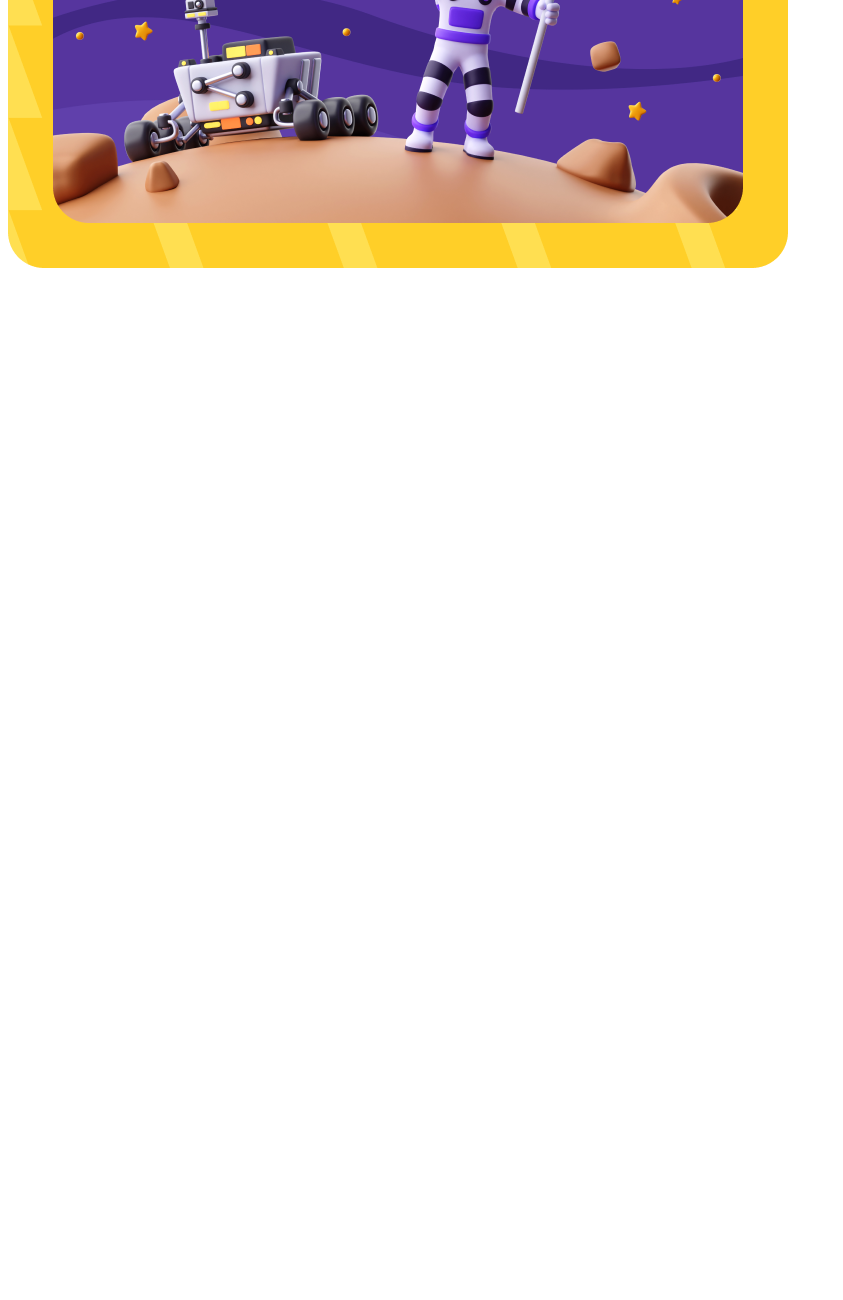
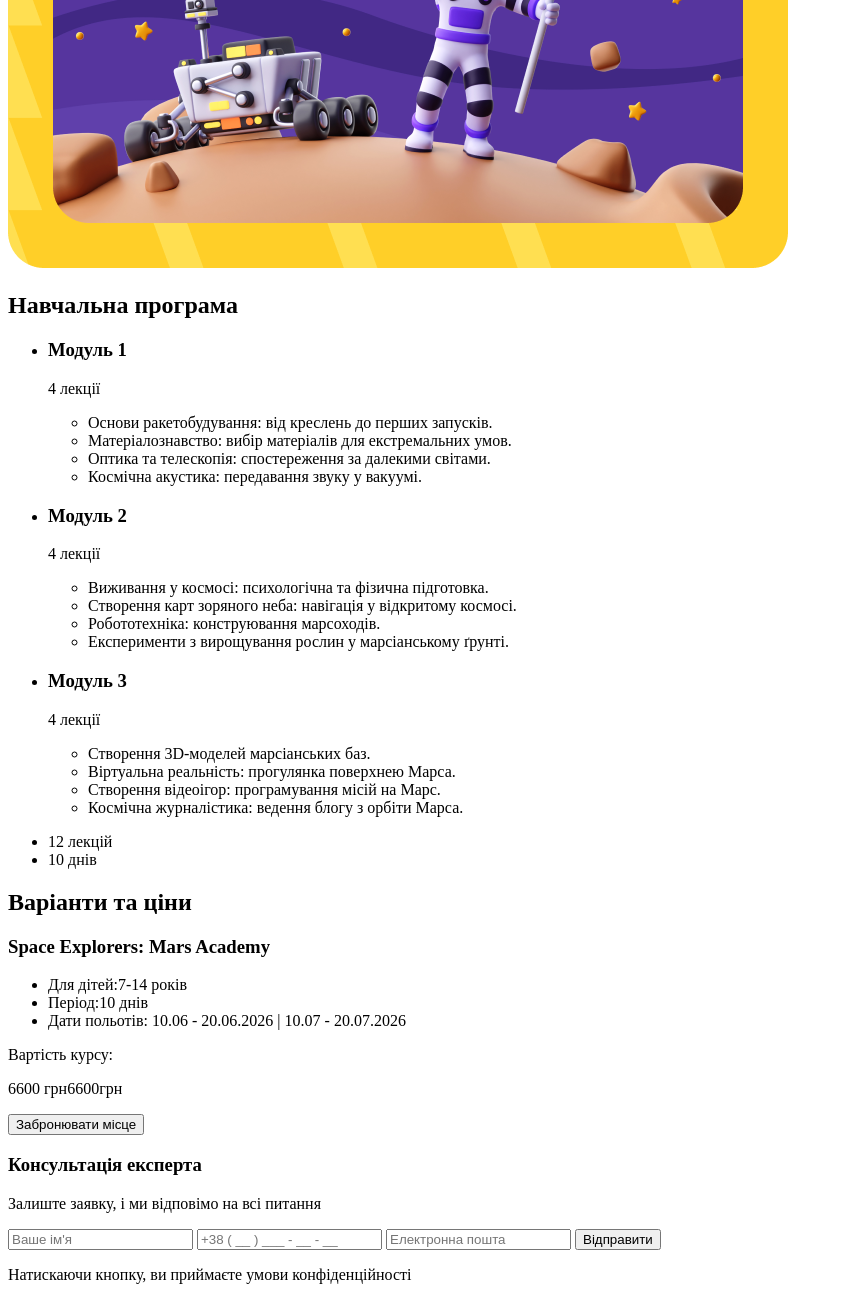
Before and after one commit to basesnel/it-test-v01, a plain HTML site: page index.html in a window 1280 px wide. Shown: the part 1053-2353 px from the top of the page, without its empty margins (0-843 px from the left). Before the commit the page ends 1333 px from the top, so only its background shows below. Drawn offline with Linux system fonts and the light colour scheme.

Commit message:
Added program and prices sections.

```diff
--- a/index.html
+++ b/index.html
@@ -129,6 +129,111 @@
           </div>
         </div>
       </section>
+      <section class="program">
+        <div>
+          <h2>Навчальна програма</h2>
+          <ul>
+            <li>
+              <div>
+                <h3>Модуль 1</h3>
+                <p>4 лекції</p>
+                <ul>
+                  <li>
+                    Основи ракетобудування: від креслень до перших запусків.
+                  </li>
+                  <li>
+                    Матеріалознавство: вибір матеріалів для екстремальних умов.
+                  </li>
+                  <li>
+                    Оптика та телескопія: спостереження за далекими світами.
+                  </li>
+                  <li>Космічна акустика: передавання звуку у вакуумі.</li>
+                </ul>
+              </div>
+            </li>
+            <li>
+              <div>
+                <h3>Модуль 2</h3>
+                <p>4 лекції</p>
+                <ul>
+                  <li>
+                    Виживання у космосі: психологічна та фізична підготовка.
+                  </li>
+                  <li>
+                    Створення карт зоряного неба: навігація у відкритому
+                    космосі.
+                  </li>
+                  <li>Робототехніка: конструювання марсоходів.</li>
+                  <li>
+                    Експерименти з вирощування рослин у марсіанському ґрунті.
+                  </li>
+                </ul>
+              </div>
+            </li>
+            <li>
+              <div>
+                <h3>Модуль 3</h3>
+                <p>4 лекції</p>
+                <ul>
+                  <li>Створення 3D-моделей марсіанських баз.</li>
+                  <li>Віртуальна реальність: прогулянка поверхнею Марса.</li>
+                  <li>Створення відеоігор: програмування місій на Марс.</li>
+                  <li>Космічна журналістика: ведення блогу з орбіти Марса.</li>
+                </ul>
+              </div>
+            </li>
+          </ul>
+          <ul>
+            <li><span>12</span> лекцій</li>
+            <li><span>10</span> днів</li>
+          </ul>
+        </div>
+      </section>
+      <section class="prices">
+        <div>
+          <h2>Варіанти та ціни</h2>
+          <div>
+            <h3 lang="en">Space Explorers: Mars Academy</h3>
+            <ul>
+              <li><span>Для дітей:</span><span>7-14 років</span></li>
+              <li><span>Період:</span><span>10 днів</span></li>
+              <li>
+                <span>Дати польотів:</span>
+                <span>10.06 - 20.06.2026 | 10.07 - 20.07.2026</span>
+              </li>
+            </ul>
+            <div>
+              <p>Вартість курсу:</p>
+              <p><span>6600 грн</span><span>6600</span><span>грн</span></p>
+            </div>
+            <button>Забронювати місце</button>
+          </div>
+          <form>
+            <h3>Консультація експерта</h3>
+            <p>Залиште заявку, і ми відповімо на всі питання</p>
+            <input
+              type="text"
+              name="name"
+              autocomplete="off"
+              placeholder="Ваше ім'я"
+            />
+            <input
+              type="tel"
+              name="phone"
+              autocomplete="off"
+              placeholder="+38 ( __ ) ___ - __ - __"
+            />
+            <input
+              type="email"
+              name="email"
+              autocomplete="off"
+              placeholder="Електронна пошта"
+            />
+            <button>Відправити</button>
+            <p>Натискаючи кнопку, ви приймаєте умови конфіденційності</p>
+          </form>
+        </div>
+      </section>
     </main>
     <footer></footer>
   </body>
```
Also changed, not shown: images/program/Bookmark-1x.png (added), images/program/Bookmark-2x.png (added), images/program/Bookmark-3x.png (added), images/program/Calendar-1x.png (added), images/program/Calendar-2x.png (added), images/program/Calendar-3x.png (added).
